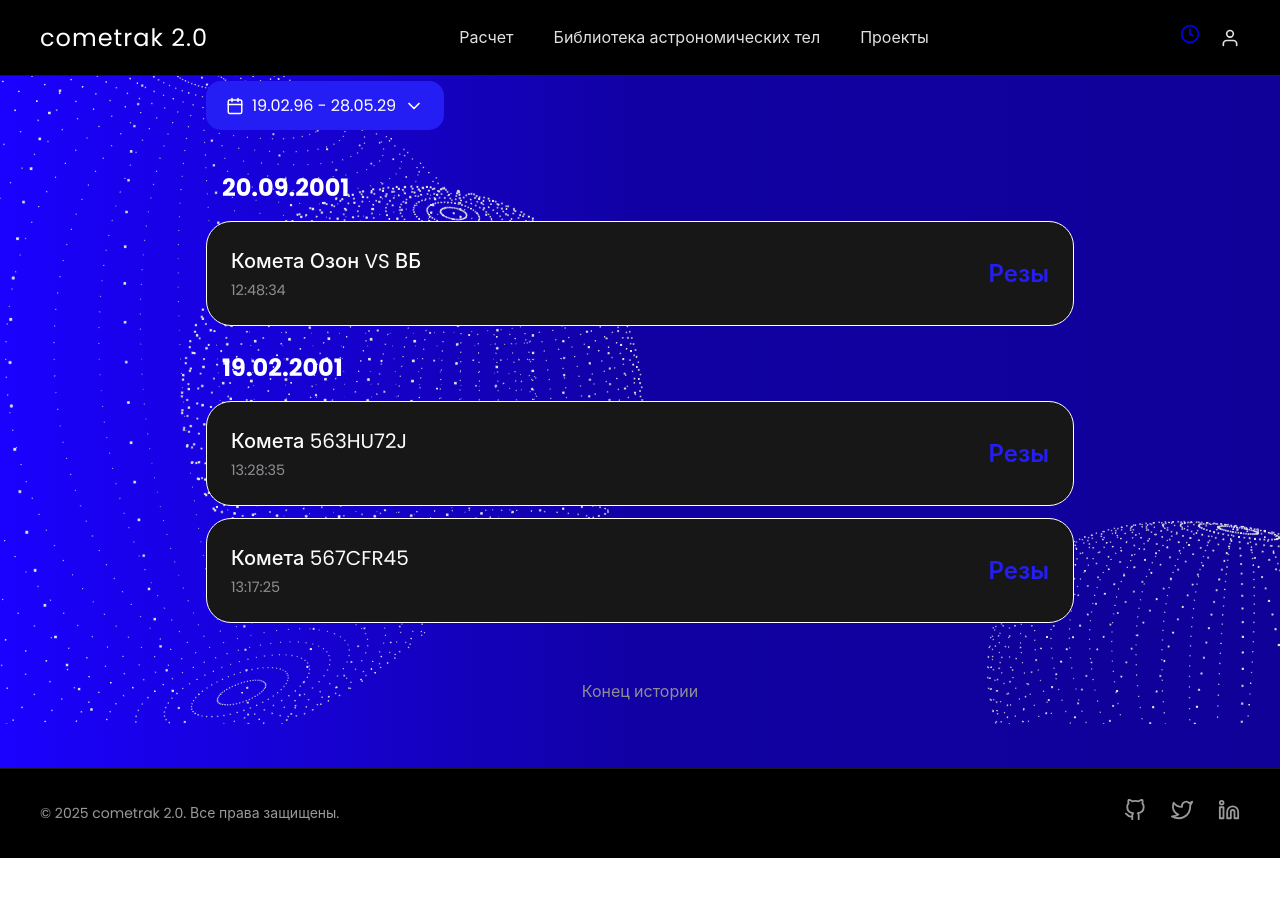
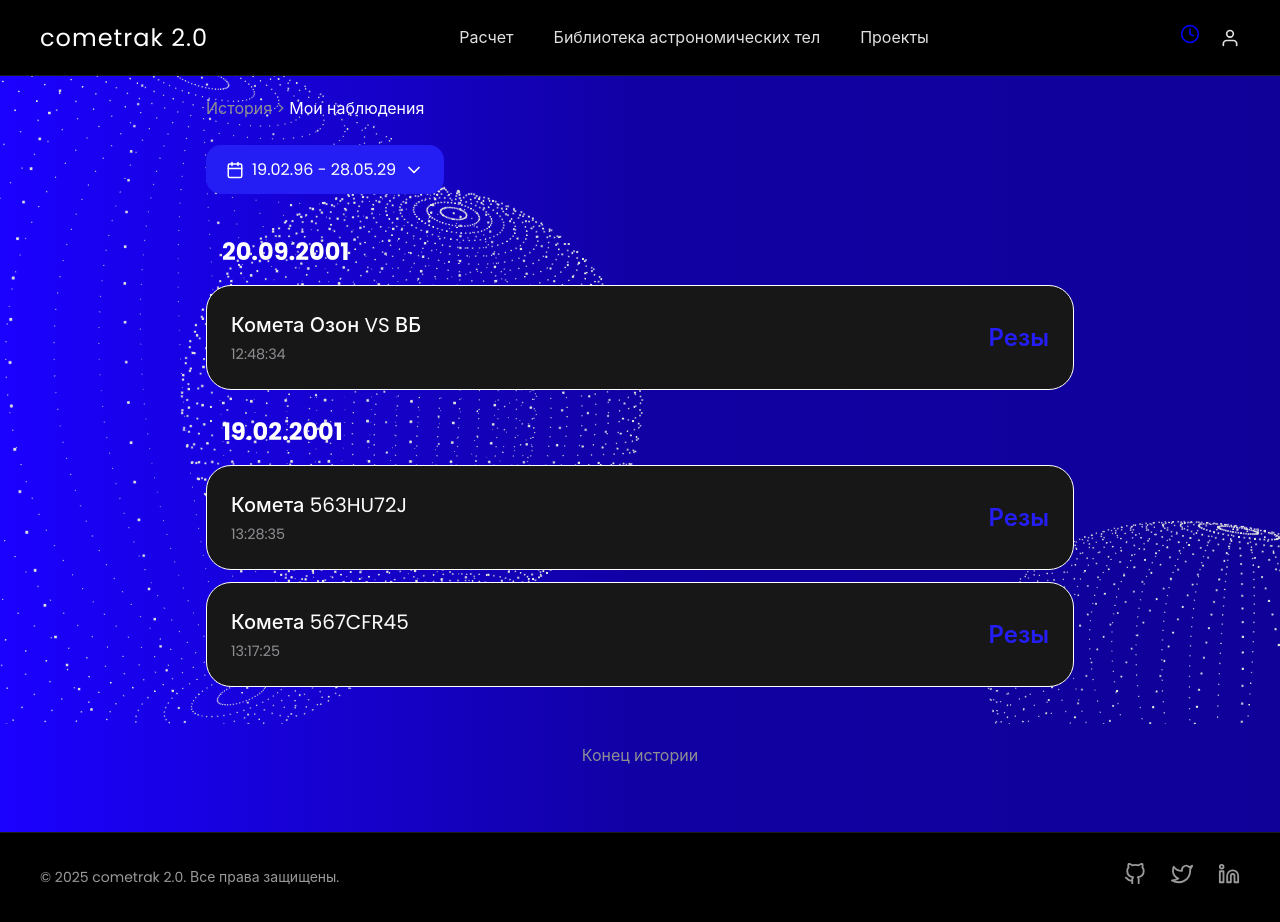
Before and after one commit to cherry4xo/hackaton_IU5, a React (Vite) app: page /history in a window 1280 px wide. Before the commit the page ends 858 px from the top, so only its background shows below. Built offline with nearby package versions, Linux system fonts and the light colour scheme; no server answers.

Commit message:
Histrory pages

```diff
--- /dev/null
+++ b/src/pages/HistoryPage/HistortyPage.module.css
@@ -0,0 +1,7 @@
+/* src/pages/HistoryPage/HistoryPage.module.css */
+.pageWrapper {
+  width: 100%;
+  /* display: flex;  */
+  justify-content: center;
+  padding-top: 4rem; /* <-- ДОБАВЬТЕ ЭТУ СТРОКУ (можете подобрать значение) */
+}
--- a/src/pages/HistoryPage/index.tsx
+++ b/src/pages/HistoryPage/index.tsx
@@ -1,10 +1,13 @@
 import React from 'react';
 import HistoryTimelineWidget  from "../../widgets/HistoryPage/ui/HistoryPage"
 // import { HistoryPage } from '../../widgets/HistoryPage/ui/HistoryPage';
+import styles from './HistortyPage.module.css';
 
 const HistoryPage: React.FC = () => {
   return (
-      <HistoryTimelineWidget  />
+    <div className={styles.pageWrapper}>
+        <HistoryTimelineWidget  />
+    </div>
   );
 };
 
```
